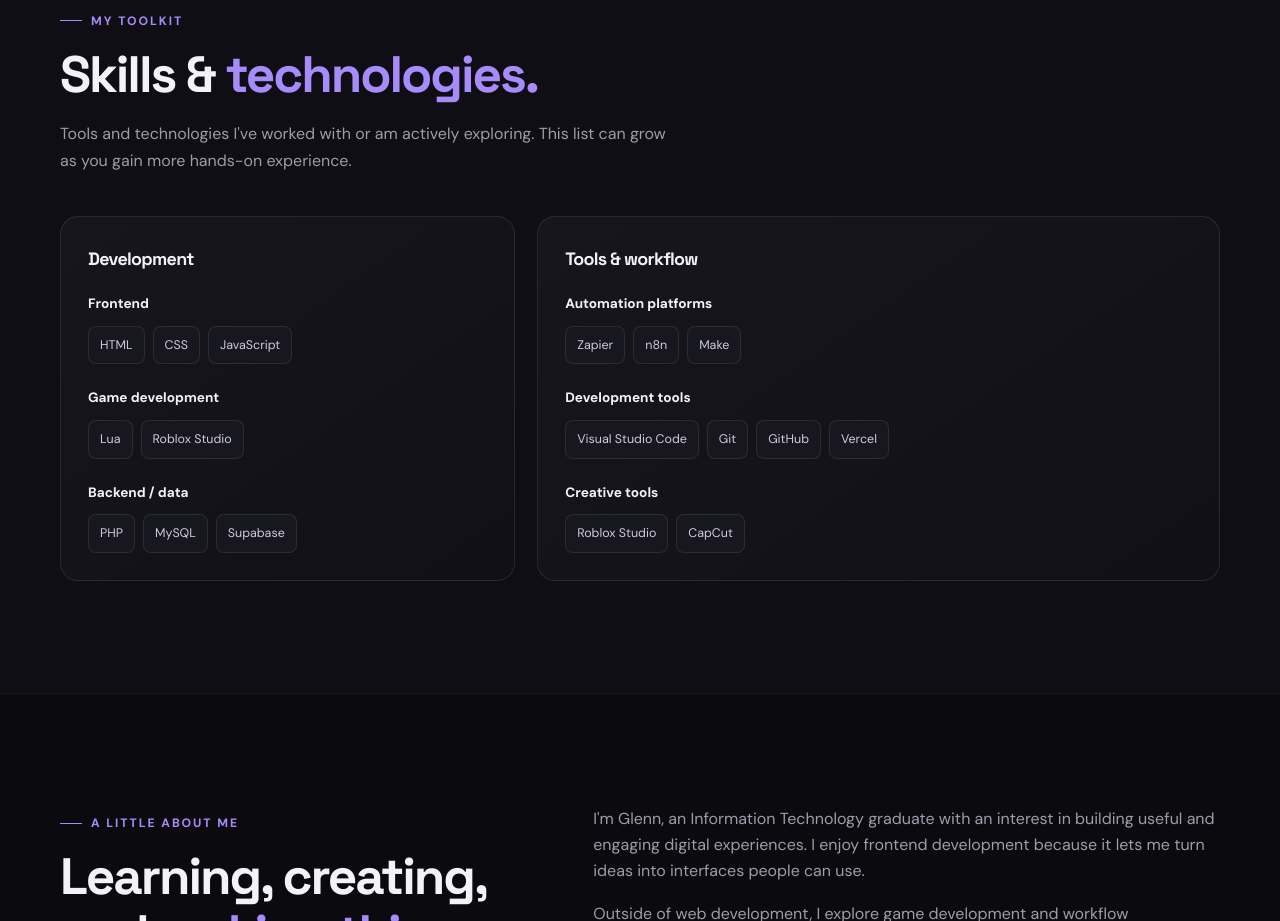
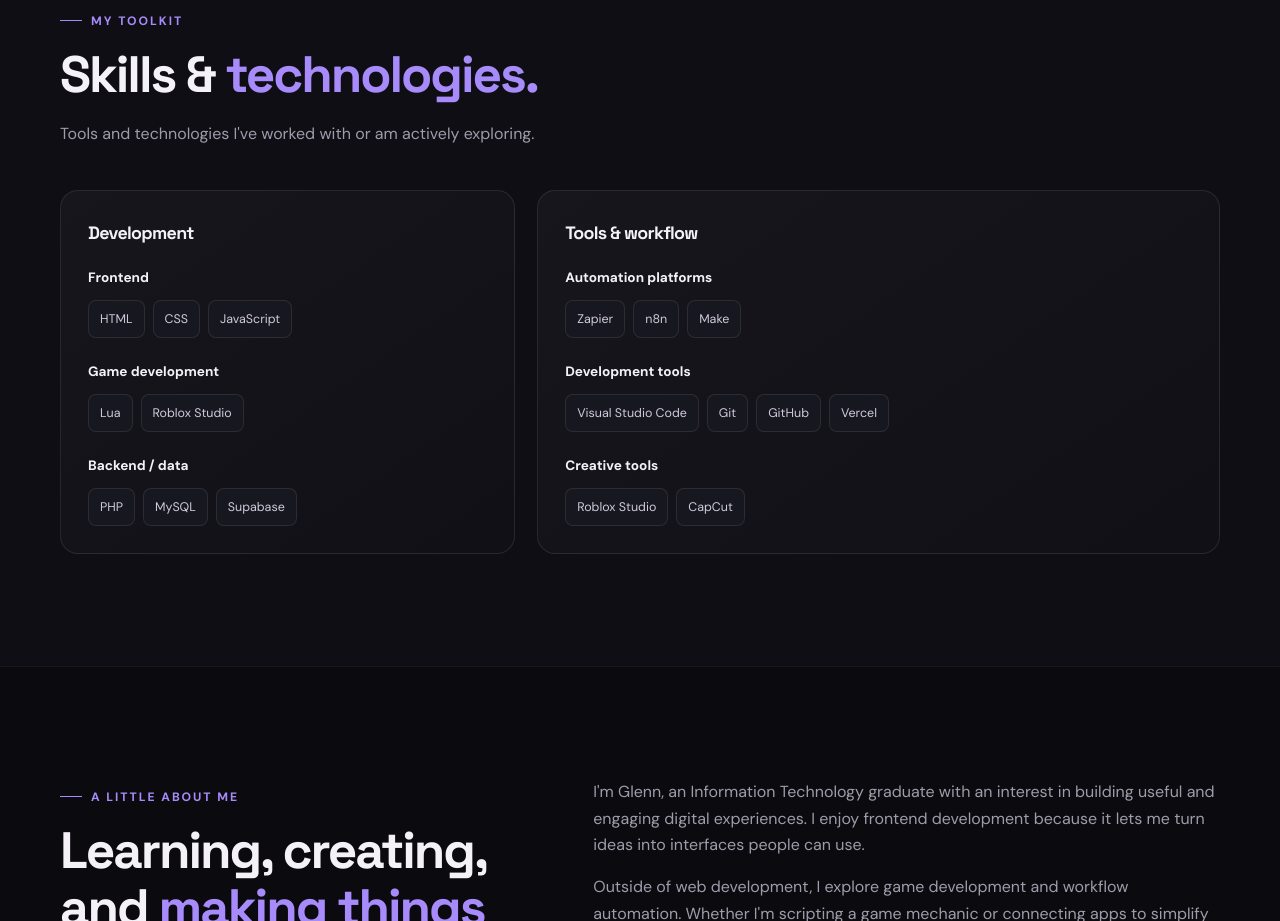
Before and after one commit to GlennFordAriola/MyPortfolio, a plain HTML site: page index.html in a window 1280 px wide. Shown: the part 3080-4001 px from the top of the page. Drawn offline with Linux system fonts and the light colour scheme.

Commit message:
Update index.html

```diff
--- a/index.html
+++ b/index.html
@@ -172,7 +172,7 @@
       <div class="container">
         <div class="eyebrow">My toolkit</div>
         <h2>Skills & <span class="accent">technologies.</span></h2>
-        <p class="section-intro">Tools and technologies I've worked with or am actively exploring. This list can grow as you gain more hands-on experience.</p>
+        <p class="section-intro">Tools and technologies I've worked with or am actively exploring.</p>
         <div class="skills-layout">
           <div class="skill-panel reveal">
             <h3>Development</h3>
```
